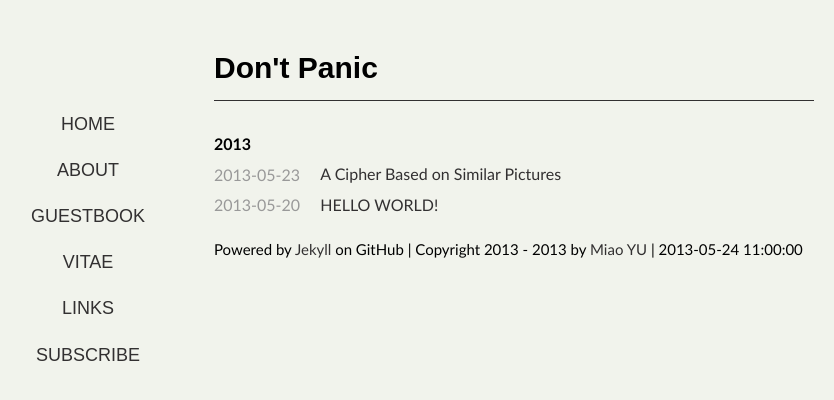
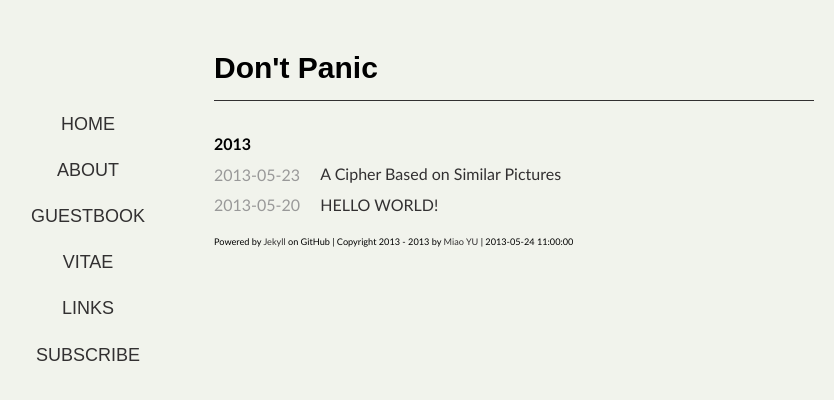
Before and after one commit to yufree/blog, a Jekyll site: the page built from index.md, in a window 1280 px wide. Shown: the top 400 px of the page, without its empty margins (126-960 px from the left). Built offline with Jekyll 4.4.1, drawn with Linux system fonts in a browser that asks for light colours; some web fonts are replaced; Markdown is read by kramdown in place of the engine named in the settings.

Commit message:
footer size

```diff
--- a/_layouts/default.html
+++ b/_layouts/default.html
@@ -33,7 +33,7 @@
         </article>
     </div>
     <footer>
-    <p><small>Powered by <a href="https://github.com/mojombo/jekyll">Jekyll</a> on GitHub | Copyright 2013 - 2013 by <a href="http://yufree.github.com/blog">Miao YU</a> | <span class="label label-info">2013-05-24 11:00:00</span></small></p>
+    <p id="footer"><small>Powered by <a href="https://github.com/mojombo/jekyll">Jekyll</a> on GitHub | Copyright 2013 - 2013 by <a href="http://yufree.github.com/blog">Miao YU</a> | <span class="label label-info">2013-05-24 11:00:00</span></small></p>
     </footer>
     </div>
   </body>
--- a/media/css/style.css
+++ b/media/css/style.css
@@ -193,3 +193,6 @@
     font-size: 14px;
     line-height:1.6;
 }
+#footer {
+ 	font-size:11px;
+}
```
